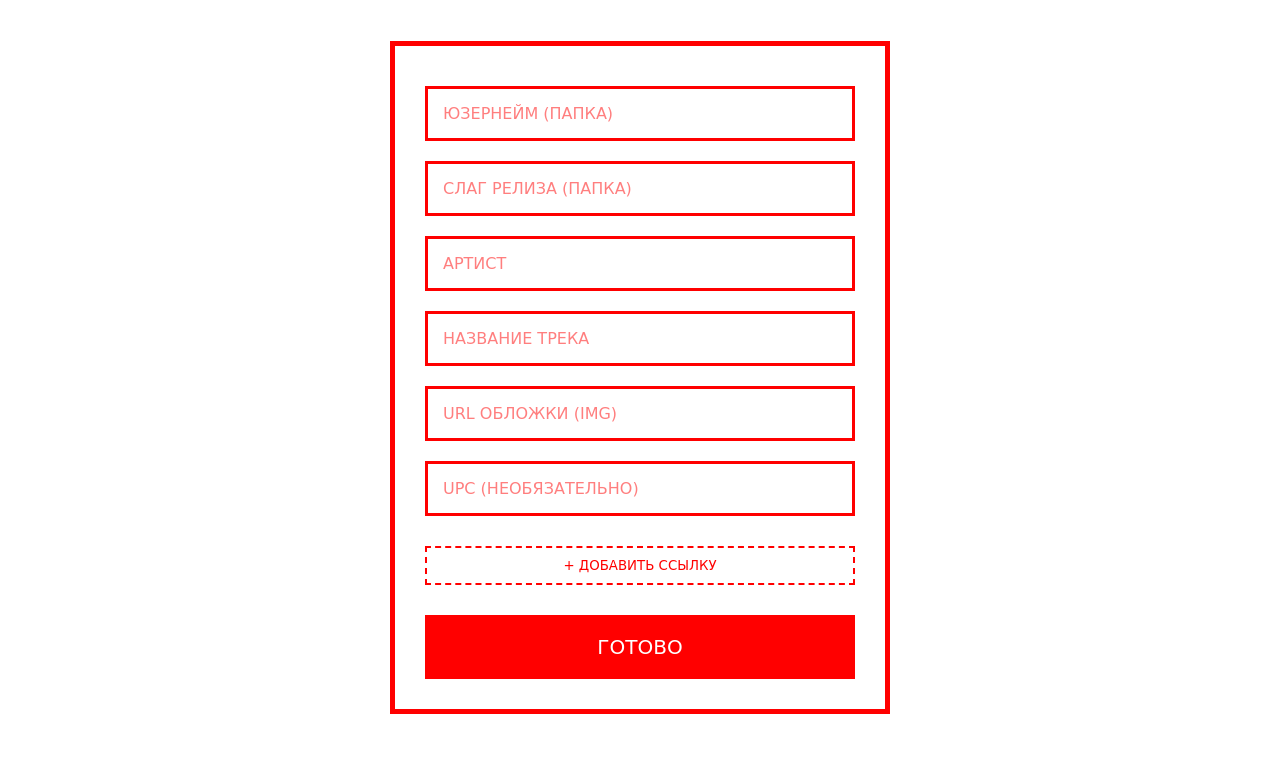
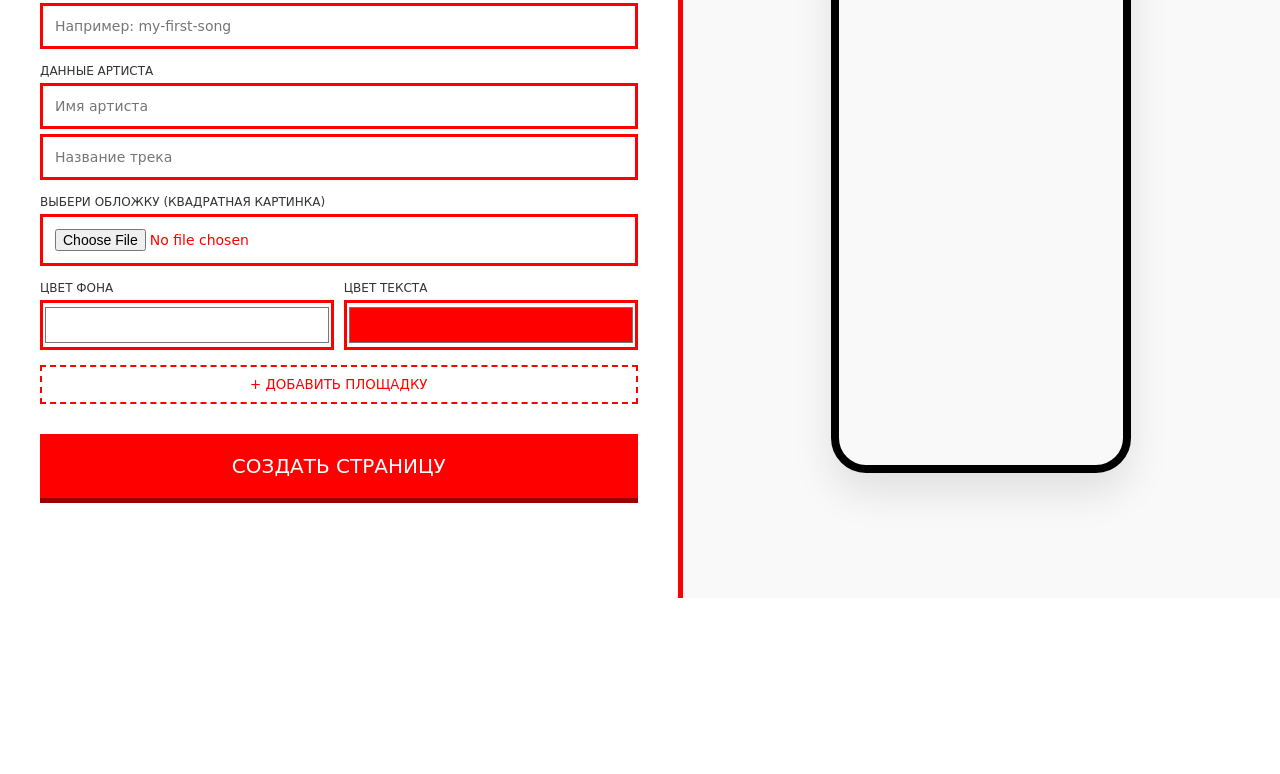
Before and after one commit to vggluck/tilink, a plain HTML site: page create.html in a window 1280 px wide. Shown: the part 202-976 px from the top of the page. After the commit the page ends 800 px from the top, so only its background shows below. Drawn offline with Linux system fonts and the light colour scheme; a web font is replaced by a local one.

Commit message:
Update create.html

```diff
--- a/create.html
+++ b/create.html
@@ -3,53 +3,128 @@
 <head>
     <meta charset="UTF-8">
     <meta name="viewport" content="width=device-width, initial-scale=1.0">
-    <title>TILINK V6 — Создать Смартлинк</title>
+    <title>TILINK V6 — Твой первый смартлинк</title>
     <link href="https://fonts.googleapis.com/css2?family=Dela+Gothic+One&display=swap" rel="stylesheet">
     <style>
         * { margin: 0; padding: 0; box-sizing: border-box; }
-        body { background: #fff; color: #f00; font-family: 'Dela Gothic One', cursive; text-align: center; line-height: 1.1; }
-        .hero { padding: 60px 20px; display: flex; flex-direction: column; align-items: center; min-height: 100vh; }
-        h1 { font-size: 8vw; text-transform: uppercase; margin-bottom: 20px; }
-        .highlight { background: #f00; color: #fff; padding: 5px 20px; display: inline-block; transform: rotate(-2deg); box-shadow: 8px 8px 0 #000; }
-        .form-container { width: 100%; max-width: 500px; margin-top: 40px; border: 5px solid #f00; padding: 30px; background: #fff; }
-        input { width: 100%; padding: 15px; margin: 10px 0; border: 3px solid #f00; font-family: inherit; color: #f00; font-size: 16px; }
-        input::placeholder { color: #f00; opacity: 0.5; }
-        .btn-add { background: #fff; color: #f00; border: 2px dashed #f00; padding: 10px; cursor: pointer; font-family: inherit; margin: 10px 0; width: 100%; }
-        .btn-submit { background: #f00; color: #fff; border: none; padding: 20px; width: 100%; font-family: inherit; font-size: 20px; cursor: pointer; text-transform: uppercase; transition: 0.2s; margin-top: 20px; }
-        .btn-submit:hover { transform: scale(1.05); background: #000; }
-        #link-list { font-size: 12px; text-align: left; margin: 10px 0; color: #000; }
+        body { background: #fff; color: #f00; font-family: 'Dela Gothic One', cursive; display: flex; flex-wrap: wrap; min-height: 100vh; }
+
+        .settings { flex: 1; min-width: 350px; padding: 40px; border-right: 5px solid #f00; height: 100vh; overflow-y: auto; }
+        .preview-zone { flex: 1; min-width: 350px; display: flex; align-items: center; justify-content: center; background: #f9f9f9; height: 100vh; position: sticky; top: 0; }
+
+        h1 { font-size: 2.5rem; text-transform: uppercase; margin-bottom: 20px; }
+        .form-group { margin-bottom: 15px; text-align: left; }
+        label { display: block; font-size: 12px; margin-bottom: 5px; text-transform: uppercase; color: #333; }
+
+        input, select { width: 100%; padding: 12px; border: 3px solid #f00; font-family: inherit; color: #f00; font-size: 14px; background: #fff; outline: none; }
+        .color-row { display: flex; gap: 10px; margin: 15px 0; }
+        input[type="color"] { height: 50px; cursor: pointer; padding: 0; }
+
+        .btn-add { background: #fff; color: #f00; border: 2px dashed #f00; padding: 10px; width: 100%; cursor: pointer; font-family: inherit; margin-bottom: 10px; transition: 0.2s; }
+        .btn-add:hover { background: #fff0f0; }
+
+        .btn-deploy { background: #f00; color: #fff; border: none; padding: 20px; width: 100%; font-family: inherit; font-size: 20px; cursor: pointer; text-transform: uppercase; margin-top: 20px; box-shadow: 0 5px 0 #900; transition: 0.1s; }
+        .btn-deploy:active { transform: translateY(3px); box-shadow: 0 2px 0 #900; }
+
+        /* Превью телефона */
+        #phone { width: 300px; height: 550px; border: 8px solid #000; border-radius: 35px; overflow-y: auto; padding: 20px; box-shadow: 0 20px 40px rgba(0,0,0,0.1); position: relative; }
+        #p-img { width: 100%; aspect-ratio: 1/1; border-radius: 12px; object-fit: cover; display: none; margin-bottom: 15px; border: 2px solid #f00; }
+        .prev-btn { display: block; padding: 12px; margin: 8px 0; border-radius: 8px; text-decoration: none; font-weight: bold; text-align: center; font-size: 11px; text-transform: uppercase; }
+
+        @media (max-width: 768px) { .settings, .preview-zone { height: auto; position: static; flex: 100%; } .settings { border-right: none; border-bottom: 5px solid #f00; } }
     </style>
 </head>
 <body>
 
-    <section class="hero">
-        <h1>TILINK <span class="highlight">V6</span></h1>
+    <div class="settings">
+        <h1>TI<span style="background:#f00; color:#fff; padding:0 8px;">LINK</span></h1>
 
-        <div class="form-container">
-            <input id="un" placeholder="ЮЗЕРНЕЙМ (ПАПКА)">
-            <input id="rn" placeholder="СЛАГ РЕЛИЗА (ПАПКА)">
-            <input id="art" placeholder="АРТИСТ">
-            <input id="tit" placeholder="НАЗВАНИЕ ТРЕКА">
-            <input id="cover" placeholder="URL ОБЛОЖКИ (IMG)">
-            <input id="upc" placeholder="UPC (НЕОБЯЗАТЕЛЬНО)">
+        <div class="form-group">
+            <label>Твой уникальный ID (основная папка)</label>
+            <input id="un" placeholder="Например: super-star" oninput="updatePreview()">
+        </div>
 
-            <div id="link-list"></div>
-            <button class="btn-add" onclick="addLink()">+ ДОБАВИТЬ ССЫЛКУ</button>
+        <div class="form-group">
+            <label>Название для ссылки (папка релиза)</label>
+            <input id="rn" placeholder="Например: my-first-song" oninput="updatePreview()">
+        </div>
 
-            <button class="btn-submit" onclick="deploy()">ГОТОВО</button>
+        <div class="form-group">
+            <label>Данные артиста</label>
+            <input id="art" placeholder="Имя артиста" oninput="updatePreview()" style="margin-bottom: 5px;">
+            <input id="tit" placeholder="Название трека" oninput="updatePreview()">
         </div>
-    </section>
+
+        <div class="form-group">
+            <label>Выбери обложку (квадратная картинка)</label>
+            <input type="file" id="coverFile" accept="image/*" onchange="handleFile(this)">
+        </div>
+
+        <div class="color-row">
+            <div style="flex:1">
+                <label>Цвет фона</label>
+                <input type="color" id="bgColor" value="#ffffff" oninput="updatePreview()">
+            </div>
+            <div style="flex:1">
+                <label>Цвет текста</label>
+                <input type="color" id="textColor" value="#ff0000" oninput="updatePreview()">
+            </div>
+        </div>
+
+        <div id="link-list"></div>
+        <button class="btn-add" onclick="addLink()">+ ДОБАВИТЬ ПЛОЩАДКУ</button>
+
+        <button class="btn-deploy" onclick="deploy()">СОЗДАТЬ СТРАНИЦУ</button>
+    </div>
+
+    <div class="preview-zone">
+        <div id="phone">
+            <img id="p-img">
+            <h2 id="p-tit" style="font-size: 1.2rem;">Твой релиз</h2>
+            <p id="p-art" style="opacity: 0.7; font-size: 0.9rem; margin-bottom: 15px;">Твое имя</p>
+            <div id="p-links"></div>
+        </div>
+    </div>
 
     <script>
-        const WORKER_URL = 'https://privateworkerplsdontusemyworkeridontwantitiuseitformyplatform.utubnatoyashiy.workers.dev/api/create';
+        const WORKER_URL = 'https://privateworkerplsdontusemyworkeridontwantitiuseitformyplatform.utubnatoyashiy.workers.dev/'; [cite: 2026-02-25]
+        let customLinks = [];
+        let base64Image = null;
 
-        let customLinks = [];
+        function handleFile(input) {
+            const file = input.files[0];
+            if (!file) return;
+            const reader = new FileReader();
+            reader.onloadend = () => {
+                base64Image = reader.result.split(',')[1]; [cite: 2026-02-25]
+                document.getElementById('p-img').src = reader.result;
+                document.getElementById('p-img').style.display = 'block';
+            };
+            reader.readAsDataURL(file);
+        }
+
+        function updatePreview() {
+            const bg = document.getElementById('bgColor').value;
+            const tx = document.getElementById('textColor').value;
+            const ph = document.getElementById('phone');
+            ph.style.backgroundColor = bg;
+            ph.style.color = tx;
+
+            document.getElementById('p-tit').innerText = document.getElementById('tit').value || "Название релиза";
+            document.getElementById('p-art').innerText = document.getElementById('art').value || "Твое имя";
+
+            const pLinks = document.getElementById('p-links');
+            pLinks.innerHTML = customLinks.map(l => `
+                <div class="prev-btn" style="background:${tx}; color:${bg}">${l.platform}</div>
+            `).join('');
+        }
 
         function addLink() {
-            const url = prompt('Пожалуйста, введите ссылку:');
+            const url = prompt('Вставьте ссылку на музыку:');
             if (url) {
-                customLinks.push({ url: url, isP: false });
-                document.getElementById('link-list').innerHTML += '<div>• ' + url + '</div>';
+                const plat = prompt('Название площадки (Spotify, VK, и т.д.):', 'Слушать');
+                customLinks.push({ url, platform: plat });
+                updatePreview();
             }
         }
 
@@ -59,14 +134,15 @@
                 releaseName: document.getElementById('rn').value,
                 artist: document.getElementById('art').value,
                 title: document.getElementById('tit').value,
-                coverUrl: document.getElementById('cover').value,
-                upc: document.getElementById('upc').value,
-                bgColor: "#ffffff",
-                textColor: "#ff0000",
-                customLinks: customLinks
+                bgColor: document.getElementById('bgColor').value,
+                textColor: document.getElementById('textColor').value,
+                customLinks: customLinks,
+                coverBase64: base64Image [cite: 2026-02-25]
             };
 
-            if(!data.username || !data.releaseName) return alert('Пожалуйста, заполните поля папок!');
+            if(!data.username || !data.releaseName || !base64Image) {
+                return alert('Пожалуйста, заполните все поля и выберите обложку!'); [cite: 2026-02-25]
+            }
 
             try {
                 const res = await fetch(WORKER_URL, {
@@ -76,19 +152,21 @@
                 });
 
                 if (res.ok) {
-                    // СОХРАНЯЕМ В ИСТОРИЮ ДЛЯ DASHBOARD
                     let history = JSON.parse(localStorage.getItem('tilink_history') || '[]');
                     history.push(data);
                     localStorage.setItem('tilink_history', JSON.stringify(history));
 
-                    alert('Успешно отправлено на GitHub! Ваш смартлинк скоро будет готов.');
+                    alert('Успешно! Страница создается. Сейчас вы будете перенаправлены в кабинет.'); [cite: 2026-02-25]
+                    window.location.href = 'dashboard.html'; [cite: 2026-02-25]
                 } else {
-                    alert('Ошибка воркера. Проверьте статус вашего Cloudflare Worker.');
+                    alert('Произошла ошибка при отправке. Пожалуйста, попробуйте позже.');
                 }
             } catch (e) {
-                alert('Произошла системная ошибка: ' + e.message);
+                alert('Системная ошибка: ' + e.message);
             }
         }
+
+        document.getElementById('un').onblur = function() { if(this.value) this.readOnly = true; };
     </script>
 </body>
 </html>
```
